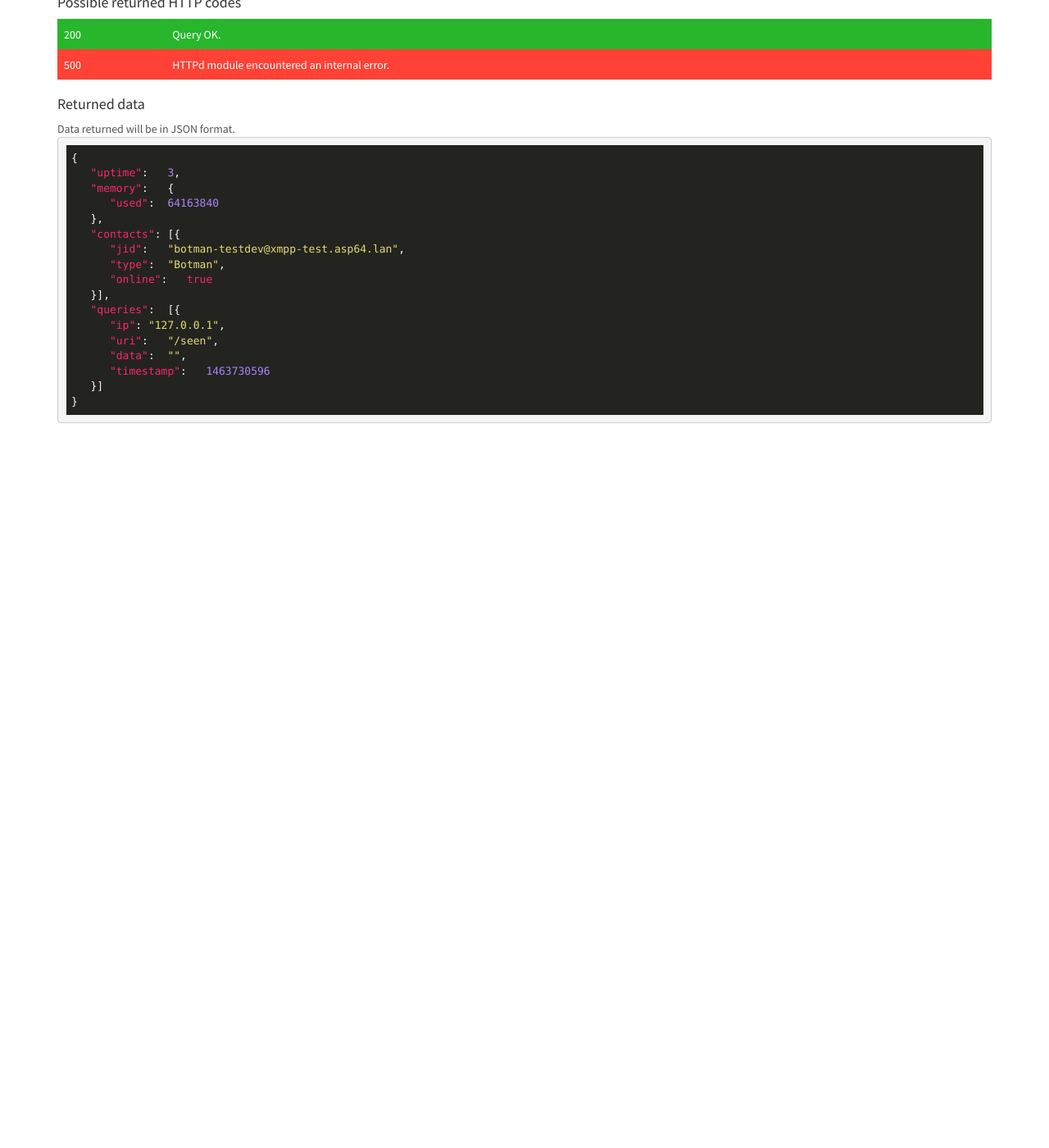
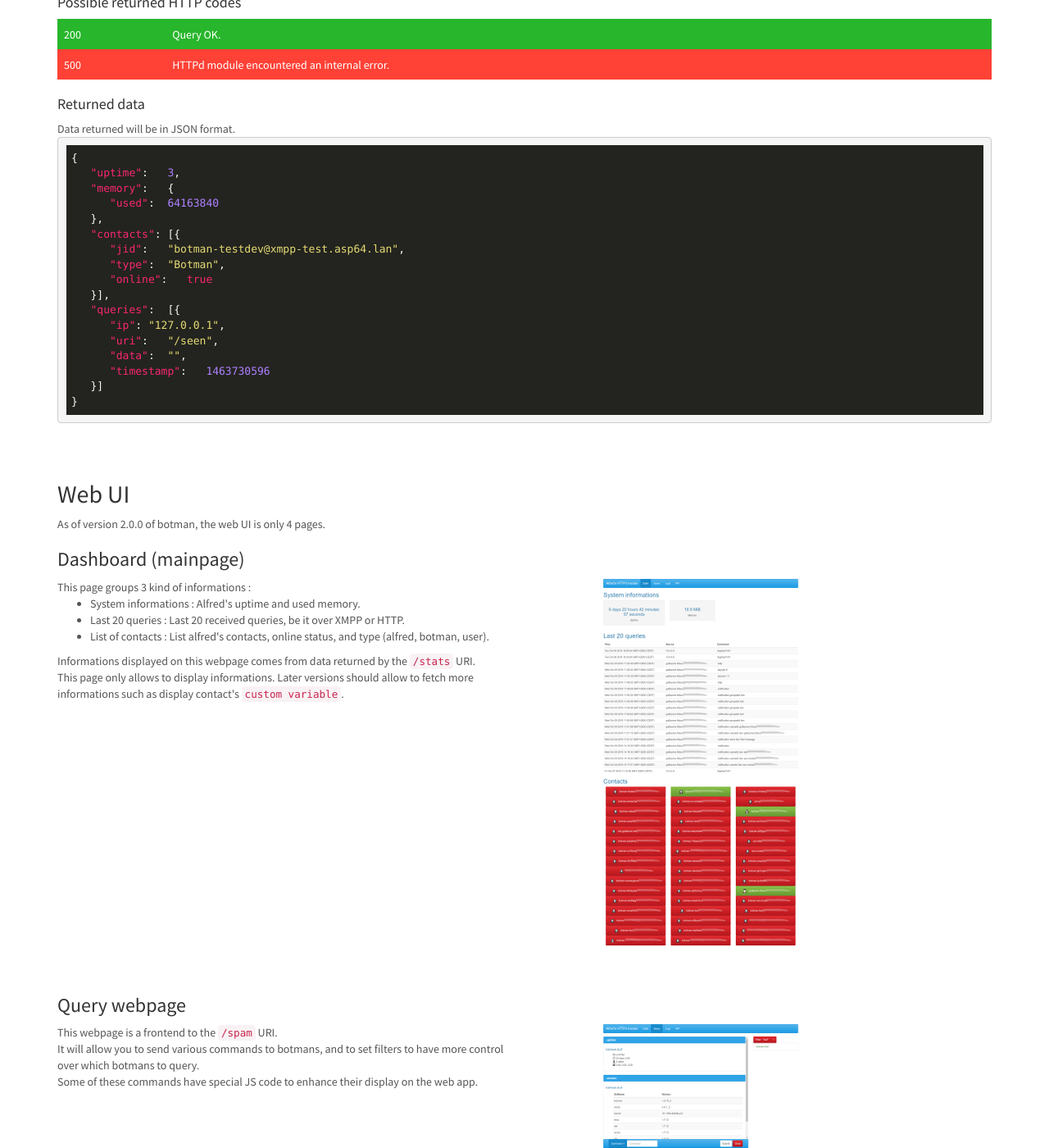
Before and after one commit to gfriloux/botman, a Jekyll site: the page built from docs/_modules/httpd.html, in a window 1280 px wide and 1400 px high, scrolled down 3884 px. Shown: the whole window at 82% size. Built offline with Jekyll 4.4.1, drawn with Linux system fonts in a browser that asks for light colours; nearby versions of some CDN libraries; before the commit the page ends 4410 px from its top, so only the background shows below that; some of the changed text lies outside the part shown.

Commit message:
docs: Add description for the web ui part of the HTTPd module.
refs #23

```diff
--- a/docs/_modules/httpd.html
+++ b/docs/_modules/httpd.html
@@ -189,3 +189,68 @@ Data returned will be in JSON format.
       "timestamp":   1463730596
    }]
 }</code></pre>
+<br /><br />
+
+<h2>Web UI</h2>
+As of version 2.0.0 of botman, the web UI is only 4 pages.
+
+<h3>Dashboard (mainpage)</h3>
+<div class="row">
+  <div class="col-lg-6">
+    This page groups 3 kind of informations :
+    <ul>
+      <li>System informations : Alfred's uptime and used memory.</li>
+      <li>Last 20 queries : Last 20 received queries, be it over XMPP or HTTP.</li>
+      <li>List of contacts : List alfred's contacts, online status, and type (alfred, botman, user).</li>
+    </ul>
+
+    Informations displayed on this webpage comes from data returned by the <code>/stats</code> URI.<br />
+    This page only allows to display informations. Later versions should allow to fetch more informations
+    such as display contact's <code>custom variable</code>.
+  </div>
+  <div class="col-lg-6">
+  <a href="{{ site.github.url }}/img/httpd-dash.png" target=_blank><img src="{{ site.github.url }}/img/httpd-dash.small.png"></a>
+  </div>
+</div>
+<br /><br />
+
+<h3>Query webpage</h3>
+<div class="row">
+  <div class="col-lg-6">
+  This webpage is a frontend to the <code>/spam</code> URI.<br />
+  It will allow you to send various commands to botmans, and to set filters
+  to have more control over which botmans to query.<br />
+  Some of these commands have special JS code to enhance their display on the web
+  app.
+  </div>
+  <div class="col-lg-6">
+  <a href="{{ site.github.url }}/img/httpd-query.png" target=_blank><img src="{{ site.github.url }}/img/httpd-query.small.png"></a>
+  </div>
+</div>
+<br /><br />
+
+<h3>Logs webpage</h3>
+<div class="row">
+  <div class="col-lg-6">
+  This webpage makes it easier to call the <code>/log/last</code> URI.<br />
+  It doesnt allow to set the number of results ATM, but it supports pagination
+  and filters.
+  </div>
+  <div class="col-lg-6">
+  <a href="{{ site.github.url }}/img/httpd-logs.png" target=_blank><img src="{{ site.github.url }}/img/httpd-logs.small.png"></a>
+  </div>
+</div>
+<br /><br />
+
+<h3>API webpage</h3>
+<div class="row">
+  <div class="col-lg-6">
+  This webpage is generated by the <code>HTTPd module</code> itself.<br />
+  Each HTTPd URI handler must declare its documentation to the HTTPd module, allowing it to expose
+  this API through this page.<br />
+  This can be helpful for lazy people like me.
+  </div>
+  <div class="col-lg-6">
+  <a href="{{ site.github.url }}/img/httpd-api.png" target=_blank><img src="{{ site.github.url }}/img/httpd-api.small.png"></a>
+  </div>
+</div>
```
Also changed, not shown: docs/img/httpd-api.png (added), docs/img/httpd-api.small.png (added), docs/img/httpd-dash.png (added), docs/img/httpd-dash.small.png (added), docs/img/httpd-logs.png (added), docs/img/httpd-logs.small.png (added), docs/img/httpd-query.png (added), docs/img/httpd-query.small.png (added).
